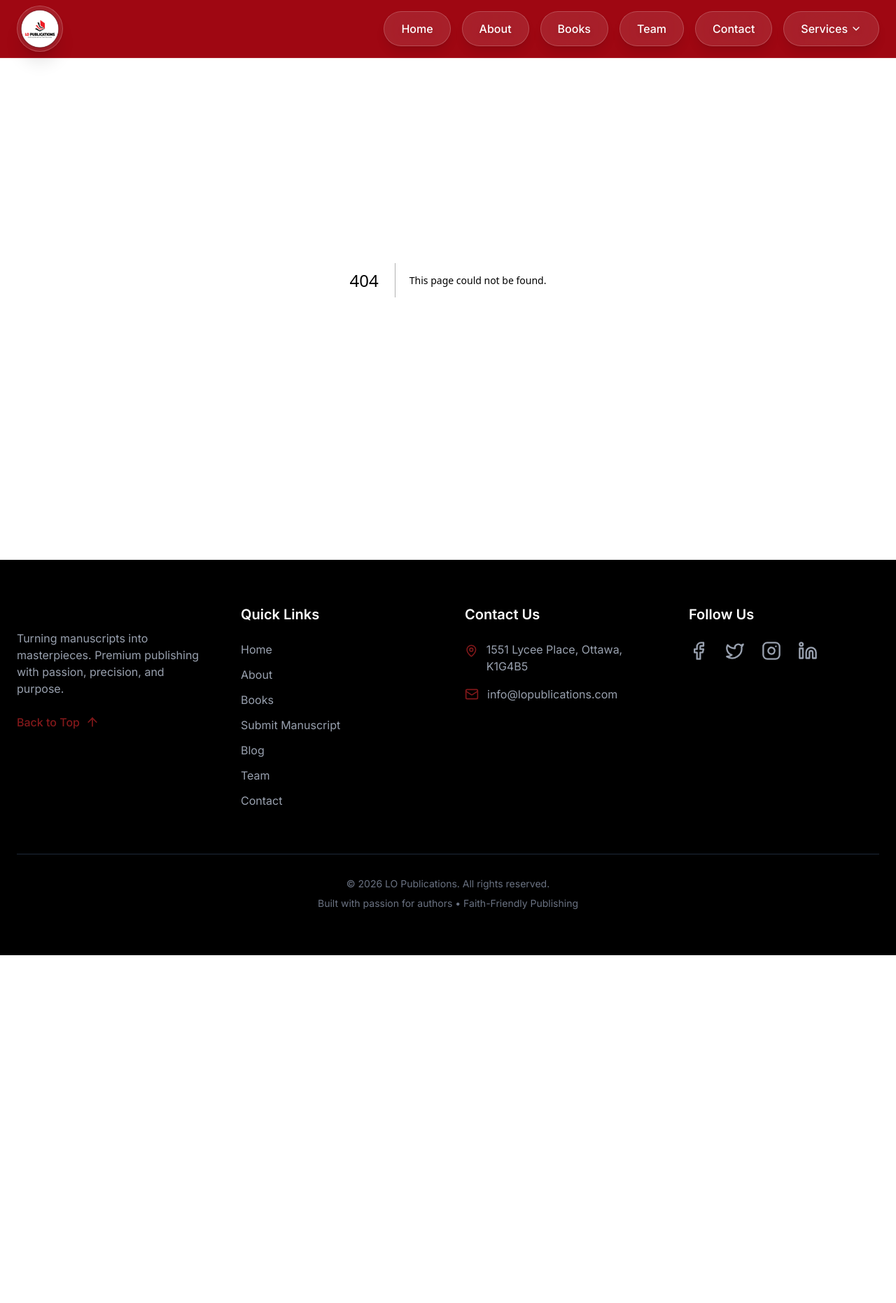
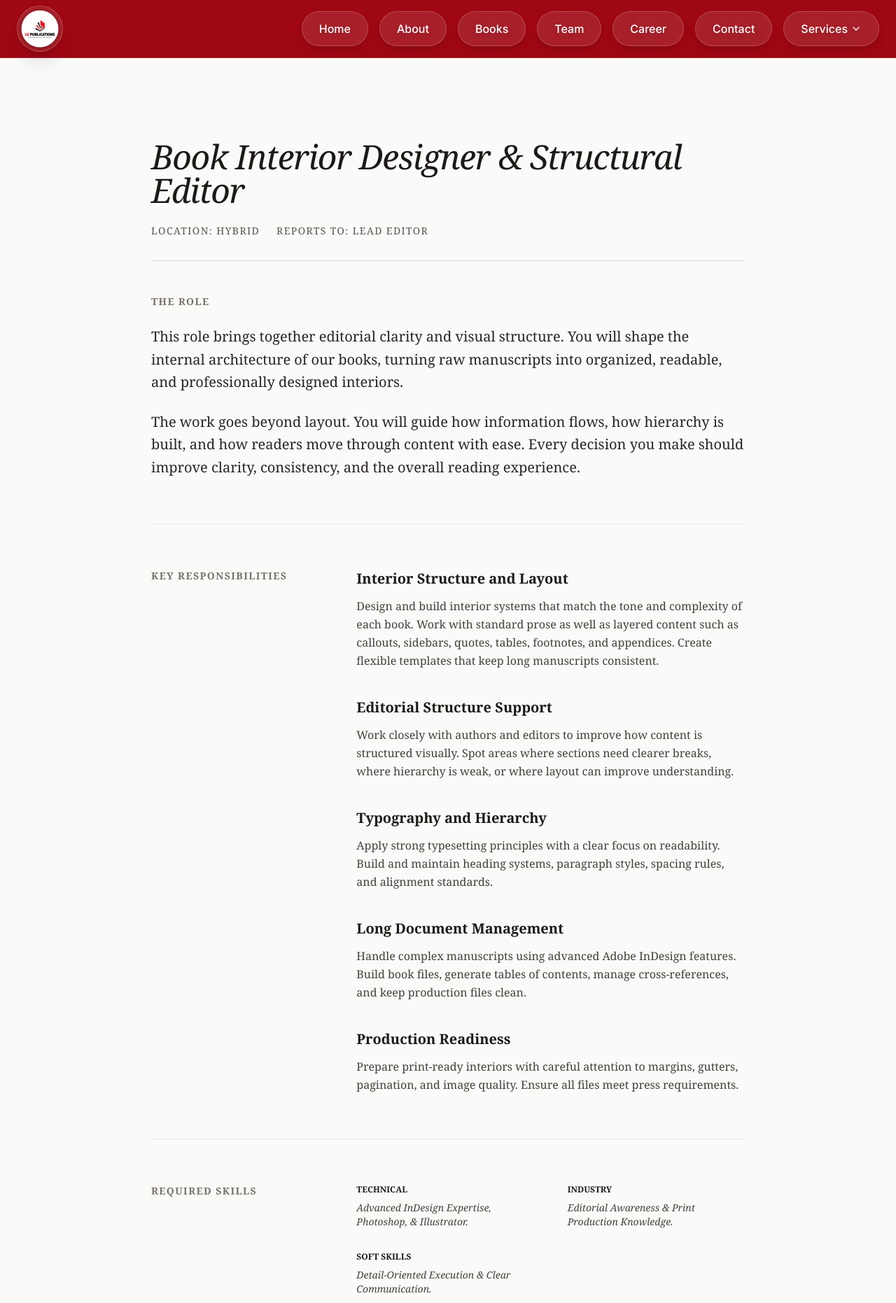
Before and after one commit to feezyakinwunmi/lo-publications, a Next.js app: page /career in a window 1280 px wide. Before the commit this address had no page. Shown: the top 1862 px of the page at 70% size. Before the commit the page ends 1365 px from the top, so only its background shows below. Built offline with nearby package versions, Linux system fonts and the light colour scheme.

Commit message:
added career page

```diff
--- /dev/null
+++ b/src/app/career/page.tsx
@@ -0,0 +1,141 @@
+"use client"
+import React from 'react';
+import Head from 'next/head';
+
+const CareerPage = () => {
+  return (
+    <div className="min-h-screen bg-stone-50 text-stone-900 font-serif selection:bg-stone-200">
+      <Head>
+        <title>Career | Book Interior Designer & Structural Editor</title>
+        <meta name="description" content="Job opening for Book Interior Designer & Structural Editor" />
+      </Head>
+
+      {/* Hero Section */}
+      <header className="max-w-4xl mx-auto pt-50 pb-12 px-6">
+        <div className="border-b border-stone-300 pb-8">
+          <h1 className="text-4xl md:text-5xl font-light tracking-tight mb-6 italic">
+            Book Interior Designer & Structural Editor
+          </h1>
+          <div className="flex flex-wrap gap-6 text-sm uppercase tracking-widest font-sans font-medium text-stone-600">
+            <span>Location: Hybrid</span>
+            <span>Reports to: Lead Editor</span>
+          </div>
+        </div>
+      </header>
+
+      <main className="max-w-4xl mx-auto px-6 pb-24 space-y-16">
+
+        {/* The Role */}
+        <section>
+          <h2 className="font-sans font-bold uppercase tracking-widest text-sm text-stone-500 mb-6">The Role</h2>
+          <div className="text-xl leading-relaxed text-stone-800 space-y-6">
+            <p>
+              This role brings together editorial clarity and visual structure. You will shape the internal
+              architecture of our books, turning raw manuscripts into organized, readable, and
+              professionally designed interiors.
+            </p>
+            <p>
+              The work goes beyond layout. You will guide how information flows, how hierarchy is built,
+              and how readers move through content with ease. Every decision you make should improve
+              clarity, consistency, and the overall reading experience.
+            </p>
+          </div>
+        </section>
+
+        <hr className="border-stone-200" />
+
+        {/* Key Responsibilities */}
+        <section className="grid md:grid-cols-3 gap-8">
+          <div className="md:col-span-1">
+            <h2 className="font-sans font-bold uppercase tracking-widest text-sm text-stone-500 sticky top-8">
+              Key Responsibilities
+            </h2>
+          </div>
+          <div className="md:col-span-2 space-y-10">
+            <div>
+              <h3 className="text-xl font-semibold mb-3">Interior Structure and Layout</h3>
+              <p className="text-stone-700 leading-relaxed">Design and build interior systems that match the tone and complexity of each book. Work with standard prose as well as layered content such as callouts, sidebars, quotes, tables, footnotes, and appendices. Create flexible templates that keep long manuscripts consistent.</p>
+            </div>
+            <div>
+              <h3 className="text-xl font-semibold mb-3">Editorial Structure Support</h3>
+              <p className="text-stone-700 leading-relaxed">Work closely with authors and editors to improve how content is structured visually. Spot areas where sections need clearer breaks, where hierarchy is weak, or where layout can improve understanding.</p>
+            </div>
+            <div>
+              <h3 className="text-xl font-semibold mb-3">Typography and Hierarchy</h3>
+              <p className="text-stone-700 leading-relaxed">Apply strong typesetting principles with a clear focus on readability. Build and maintain heading systems, paragraph styles, spacing rules, and alignment standards.</p>
+            </div>
+            <div>
+              <h3 className="text-xl font-semibold mb-3">Long Document Management</h3>
+              <p className="text-stone-700 leading-relaxed">Handle complex manuscripts using advanced Adobe InDesign features. Build book files, generate tables of contents, manage cross-references, and keep production files clean.</p>
+            </div>
+            <div>
+              <h3 className="text-xl font-semibold mb-3">Production Readiness</h3>
+              <p className="text-stone-700 leading-relaxed">Prepare print-ready interiors with careful attention to margins, gutters, pagination, and image quality. Ensure all files meet press requirements.</p>
+            </div>
+          </div>
+        </section>
+
+        <hr className="border-stone-200" />
+
+        {/* Skills & Experience */}
+        <section className="grid md:grid-cols-3 gap-8">
+          <div className="md:col-span-1">
+            <h2 className="font-sans font-bold uppercase tracking-widest text-sm text-stone-500">Required Skills</h2>
+          </div>
+          <div className="md:col-span-2 grid sm:grid-cols-2 gap-x-12 gap-y-8 font-sans">
+            <div>
+              <h4 className="font-bold text-xs uppercase mb-2">Technical</h4>
+              <p className="text-sm text-stone-700 italic">Advanced InDesign Expertise, Photoshop, & Illustrator.</p>
+            </div>
+            <div>
+              <h4 className="font-bold text-xs uppercase mb-2">Industry</h4>
+              <p className="text-sm text-stone-700 italic">Editorial Awareness & Print Production Knowledge.</p>
+            </div>
+            <div>
+              <h4 className="font-bold text-xs uppercase mb-2">Soft Skills</h4>
+              <p className="text-sm text-stone-700 italic">Detail-Oriented Execution & Clear Communication.</p>
+            </div>
+          </div>
+        </section>
+
+        {/* Success Roadmap */}
+        <section className="bg-stone-900 text-stone-100 p-8 md:p-12 rounded-sm">
+          <h2 className="font-sans font-bold uppercase tracking-widest text-xs text-stone-400 mb-10">What Success Looks Like</h2>
+          <div className="space-y-12">
+            <div className="flex gap-6">
+              <span className="text-3xl font-light text-stone-500">30</span>
+              <div>
+                <h4 className="text-lg font-medium mb-2">First 30 Days</h4>
+                <p className="text-stone-400 text-sm leading-relaxed">You understand and apply the house style. You complete your first manuscript, taking it from a raw Word document to a clean, production-ready interior.</p>
+              </div>
+            </div>
+            <div className="flex gap-6">
+              <span className="text-3xl font-light text-stone-500">60</span>
+              <div>
+                <h4 className="text-lg font-medium mb-2">First 60 Days</h4>
+                <p className="text-stone-400 text-sm leading-relaxed">You begin refining templates and improving consistency across titles. You start identifying layout improvements to smooth workflows.</p>
+              </div>
+            </div>
+            <div className="flex gap-6">
+              <span className="text-3xl font-light text-stone-500">90</span>
+              <div>
+                <h4 className="text-lg font-medium mb-2">First 90 Days</h4>
+                <p className="text-stone-400 text-sm leading-relaxed">You work closely with editorial on complex titles, building reliable systems that support consistency across future projects.</p>
+              </div>
+            </div>
+          </div>
+        </section>
+
+        {/* Call to Action */}
+        <footer className="text-center pt-10">
+          <button className="bg-green-900 text-stone-50 px-10 py-4 font-sans uppercase tracking-widest text-sm hover:bg-stone-800 transition-colors">
+            To apply, send your resume and cover letter to layo@lopublications.com
+          </button>
+        </footer>
+
+      </main>
+    </div>
+  );
+};
+
+export default CareerPage;
--- a/src/app/components/Navbar.tsx
+++ b/src/app/components/Navbar.tsx
@@ -17,6 +17,7 @@ const navLinks: NavLink[] = [
   { name: "About", href: "/about" },
   { name: "Books", href: "/books" },
   { name: "Team", href: "/team" },
+  { name: "Career", href: "/career" },
   { name: "Contact", href: "/contact" },
   {
     name: "Services",
```
